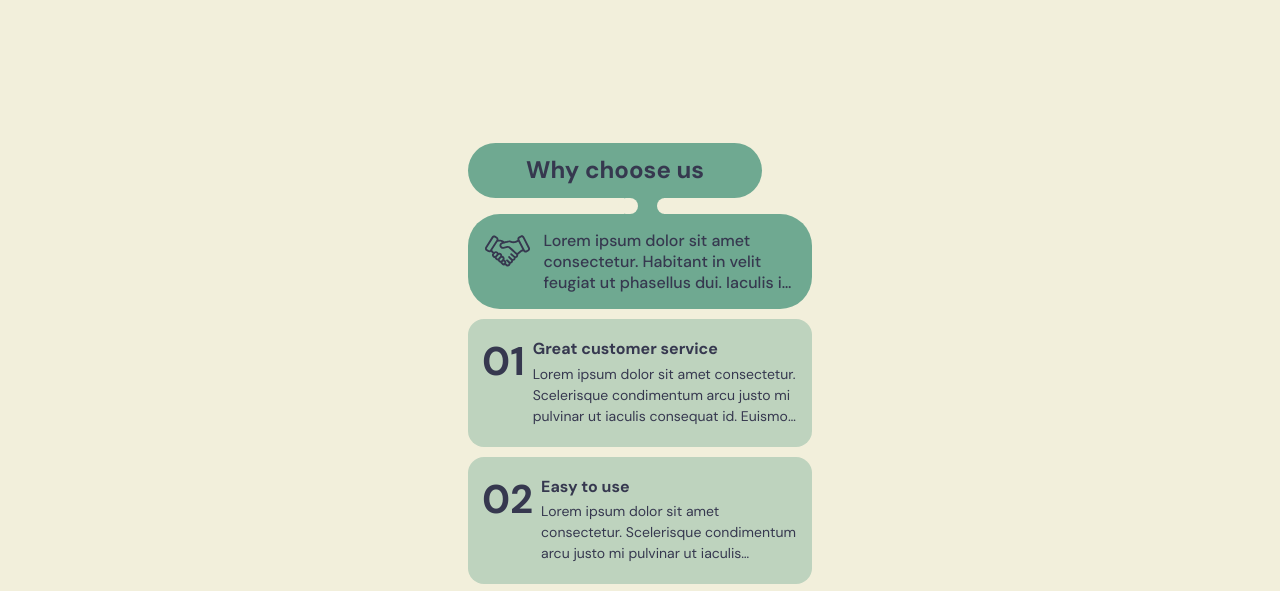
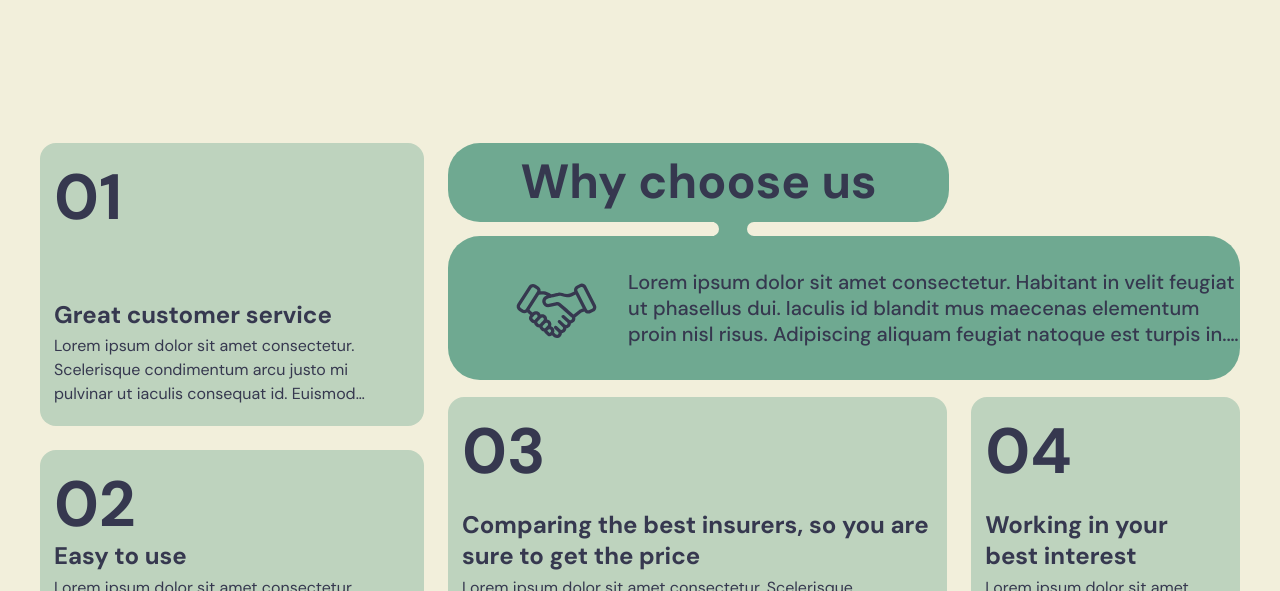
Before and after one commit to ZhukovVitaliy/ITPG-technical-task, a website built with Vite: page index.html in a window 1280 px wide. Shown: the part 326-917 px from the top of the page. Built offline with nearby package versions, Linux system fonts and the light colour scheme.

Commit message:
adds desctop preview

```diff
--- a/index.html
+++ b/index.html
@@ -116,6 +116,8 @@
     </section>
 
     <section class="why-choose-us">
+      <div class="why-choose-us__wrapper">
+        <div class="why-choose-us__primary-wrapper why-choose-us-top">
           <div class="why-choose-us__box why-choose-us__box-title">
             <h2 class="why-choose-us__title">Why choose us</h2>
             <div class="why-choose-us__box-union"></div>
@@ -129,16 +131,18 @@
                 class="why-choose-us__icon"
               />
               <p class="why-choose-us__description">
-            Lorem ipsum dolor sit amet consectetur. Habitant in velit feugiat ut
-            phasellus dui. Iaculis id blandit mus maecenas elementum proin nisl
-            risus. Adipiscing aliquam feugiat natoque est turpis in. Lobortis
-            malesuada dis viverra iaculis nisl massa semper et.
+                Lorem ipsum dolor sit amet consectetur. Habitant in velit
+                feugiat ut phasellus dui. Iaculis id blandit mus maecenas
+                elementum proin nisl risus. Adipiscing aliquam feugiat natoque
+                est turpis in. Lobortis malesuada dis viverra iaculis nisl massa
+                semper et.
               </p>
             </div>
           </div>
+        </div>
 
-      <ul class="why-choose-us__list">
-        <li class="why-choose-us__item">
+        <div class="left-01-02">
+          <div class="why-choose-us__item top-01">
             <div class="why-choose-us__number">01</div>
             <div class="why-choose-us__content">
               <h3 class="why-choose-us__heading">Great customer service</h3>
@@ -150,8 +154,9 @@
                 sed.
               </p>
             </div>
-        </li>
-        <li class="why-choose-us__item">
+          </div>
+
+          <div class="why-choose-us__item bottom-02">
             <div class="why-choose-us__number">02</div>
             <div class="why-choose-us__content">
               <h3 class="why-choose-us__heading">Easy to use</h3>
@@ -163,12 +168,14 @@
                 sed.
               </p>
             </div>
-        </li>
-        <li class="why-choose-us__item">
+          </div>
+        </div>
+
+        <div class="why-choose-us__item comparing-03">
           <div class="why-choose-us__number">03</div>
           <div class="why-choose-us__content">
             <h3 class="why-choose-us__heading">
-              Comparing the best insurers , so you are sure to get the price
+              Comparing the best insurers, so you are sure to get the price
             </h3>
             <p class="why-choose-us__text">
               Lorem ipsum dolor sit amet consectetur. Scelerisque condimentum
@@ -178,8 +185,9 @@
               sed.
             </p>
           </div>
-        </li>
-        <li class="why-choose-us__item">
+        </div>
+
+        <div class="why-choose-us__item working-04">
           <div class="why-choose-us__number">04</div>
           <div class="why-choose-us__content">
             <h3 class="why-choose-us__heading">
@@ -193,8 +201,8 @@
               sed.
             </p>
           </div>
-        </li>
-      </ul>
+        </div>
+      </div>
 
       <div class="why-choose-us__stats">
         <div class="why-choose-us__stat-sold">
@@ -446,3 +454,8 @@
     <script src="src/js/slider.js"></script>
   </body>
 </html>
+<!-- <div>0</div>
+<div>1</div>
+<div>2</div>
+<div>3</div>
+<div>4</div> -->
--- a/src/styles/components/_why-choose-us.scss
+++ b/src/styles/components/_why-choose-us.scss
@@ -8,13 +8,25 @@
     background-color: #6fa991;
     border-radius: 32px;
     padding: 16px;
-    margin-bottom: 10px;
+
+    @media (max-width: 767px) {
+      margin-bottom: 10px;
+    }
+
+    @media (min-width: 768px) {
+      padding: 0px;
+    }
 
     &-title {
       position: relative;
       margin-bottom: 16px;
       max-width: 268px;
       padding: 13px;
+
+      @media (min-width: 768px) {
+        max-width: 475px;
+        margin-bottom: 14px;
+      }
     }
 
     &-union {
@@ -25,6 +37,12 @@
       height: 16px;
       background-color: #6fa991;
 
+      @media (min-width: 768px) {
+        bottom: -14px;
+        height: 14px;
+        // padding: 0px;
+      }
+
       &::before {
         content: '';
         position: absolute;
@@ -34,6 +52,12 @@
         height: 16px;
         background-color: var(--primary-bg-color);
         border-radius: 32px;
+
+        @media (min-width: 768px) {
+          left: -11%;
+          height: 14px;
+          // padding: 0px;
+        }
       }
 
       &::after {
@@ -45,6 +69,11 @@
         height: 16px;
         background-color: var(--primary-bg-color);
         border-radius: 32px;
+
+        @media (min-width: 768px) {
+          height: 14px;
+          // padding: 0px;
+        }
       }
     }
   }
@@ -54,23 +83,50 @@
     font-weight: 700;
     font-size: 24px;
     line-height: 120%;
+
+    @media (min-width: 768px) {
+      font-weight: 700;
+      font-size: 48px;
+      line-height: 110%;
+    }
   }
 
   &__intro {
     display: flex;
     align-items: center;
     gap: 12px;
+
+    @media (min-width: 768px) {
+      gap: 0px;
+    }
   }
 
   &__icon {
     margin-top: -20px;
     width: 48px;
     height: 48px;
+
+    @media (min-width: 768px) {
+      width: 84px;
+      height: 84px;
+
+      margin-top: 33px;
+      margin-bottom: 27px;
+      margin-left: 67px;
+      margin-right: 30px;
+      //
+    }
   }
 
   &__description {
     font-size: 16px;
     font-weight: 500;
+
+    @media (min-width: 768px) {
+      font-weight: 500;
+      font-size: 20px;
+      line-height: 130%;
+    }
 
     display: -webkit-box;
     -webkit-box-orient: vertical;
@@ -79,19 +135,27 @@
     text-overflow: ellipsis;
   }
 
-  &__list {
-    list-style: none;
-    padding: 0;
-    margin: 0;
-  }
+  // &__list {
+  //   list-style: none;
+  //   padding: 0;
+  //   margin: 0;
+  // }
 
   &__item {
     display: flex;
-    align-items: flex-start;
+    @media (max-width: 767px) {
+      align-items: flex-start;
+      margin-bottom: 10px;
+    }
+
     padding: 20px 14px;
     background-color: #6fa99166;
     border-radius: 16px;
-    margin-bottom: 10px;
+
+    @media (min-width: 768px) {
+      // padding: 2px 4px;
+      flex-direction: column;
+    }
   }
 
   &__number {
@@ -99,16 +163,30 @@
     font-size: 40px;
     line-height: 110%;
     margin-right: 8px;
+
+    @media (min-width: 768px) {
+      margin-bottom: auto;
+      font-weight: 700;
+      font-size: 64px;
+      line-height: 110%;
+    }
   }
 
   &__content {
   }
+
   &__heading {
     font-weight: 700;
     font-size: 16px;
     line-height: 130%;
 
     margin-bottom: 4px;
+
+    @media (min-width: 768px) {
+      font-weight: 700;
+      font-size: 24px;
+      line-height: 130%;
+    }
   }
 
   &__text {
@@ -121,6 +199,20 @@
     -webkit-line-clamp: 3;
     overflow: hidden;
     text-overflow: ellipsis;
+
+    @media (min-width: 768px) {
+      font-weight: 400;
+      font-size: 16px;
+      line-height: 150%;
+
+      /* Dark blue */
+      color: #36384f;
+
+      /* Inside auto layout */
+      flex: none;
+      order: 1;
+      flex-grow: 0;
+    }
   }
 
   &__stats {
@@ -172,5 +264,45 @@
   }
 
   @media (min-width: 768px) {
+    padding-left: 16px;
+    padding-right: 16px;
+    max-width: 1200px;
+
+    &__wrapper {
+      display: grid;
+      grid-template-columns: 1fr 1.3fr 0.7fr;
+      grid-template-rows: 0.9fr 1.1fr 1fr;
+      gap: 17px 24px;
+      grid-template-areas:
+        'left-01-02 why-choose-us-top why-choose-us-top'
+        'left-01-02 comparing-03 working-04'
+        '. . .';
+    }
+
+    .left-01-02 {
+      display: grid;
+      grid-template-columns: 1fr 1fr;
+      grid-template-rows: 1.3fr 0.6fr;
+      gap: 24px;
+      grid-template-areas:
+        'top-01 top-01'
+        'bottom-02 bottom-02';
+      grid-area: left-01-02;
+    }
+    .top-01 {
+      grid-area: top-01;
+    }
+    .bottom-02 {
+      grid-area: bottom-02;
+    }
+    .why-choose-us-top {
+      grid-area: why-choose-us-top;
+    }
+    .comparing-03 {
+      grid-area: comparing-03;
+    }
+    .working-04 {
+      grid-area: working-04;
+    }
   }
 }
```
Lines whose indentation alone changed are shown as unchanged.
